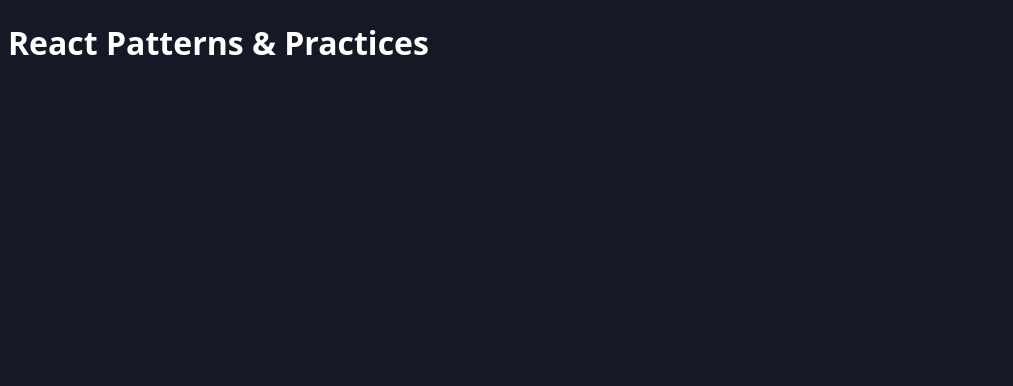
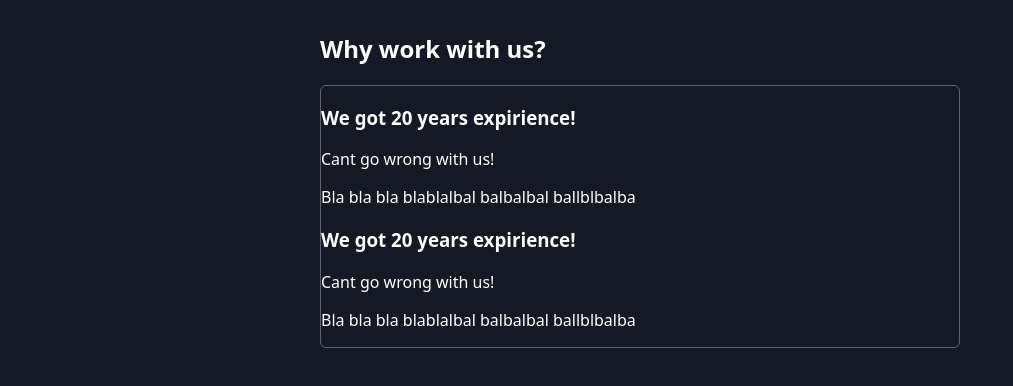
Before and after one commit to StanZz94/ReactBestPractices, a React (Vite) app: page / in a window 1280 px wide. Shown: the top 386 px of the page, without its empty margins (0-1013 px from the left). Built offline with nearby package versions, Linux system fonts and the light colour scheme.

Commit message:
create accordionItem component

```diff
--- a/src/App.jsx
+++ b/src/App.jsx
@@ -1,5 +1,29 @@
+import Accordion from "./components/Accordion/Accordion";
+import AccordionItem from "./components/Accordion/AccordionItem";
+
 function App() {
-  return <h1>React Patterns & Practices</h1>;
+  return <main>
+    <section>
+      <h2>Why work with us?</h2>
+
+      <Accordion className="accordion">
+        <AccordionItem title="We got 20 years expirience!">
+          <article>
+            <p>Cant go wrong with us!</p>
+            <p>Bla bla bla blablalbal balbalbal ballblbalba</p>
+          </article>
+        </AccordionItem>
+
+        <AccordionItem title="We got 20 years expirience!">
+          <article>
+            <p>Cant go wrong with us!</p>
+            <p>Bla bla bla blablalbal balbalbal ballblbalba</p>
+          </article>
+        </AccordionItem>
+      </Accordion>
+    </section>
+  </main>
+
 }
 
 export default App;
--- /dev/null
+++ b/src/components/Accordion/AccordionItem.jsx
@@ -0,0 +1,12 @@
+export default function AccordionItem({ children, className, title }) {
+
+    return (
+        <li className={className}>
+            <h3>{title}</h3>
+
+            <div>
+                {children}
+            </div>
+        </li>
+    )
+}
```
Also changed, not shown: 1 other file (tests, documents, lock files or other folders).
